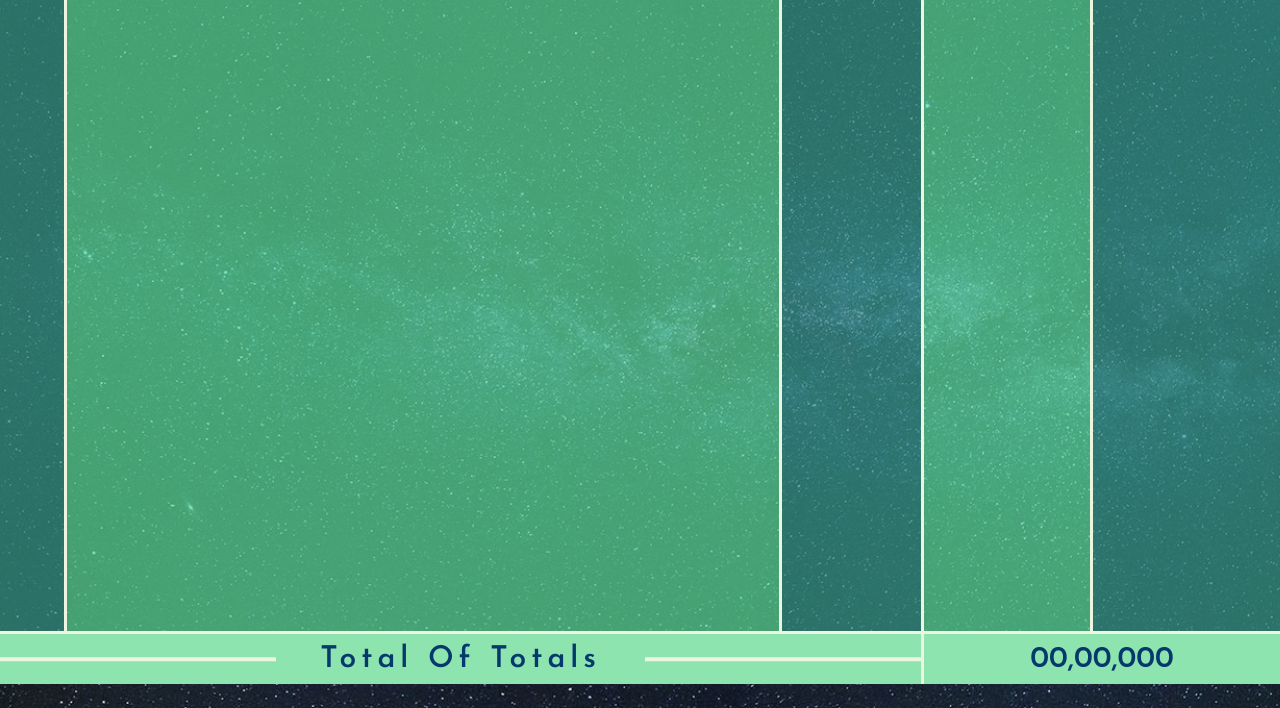
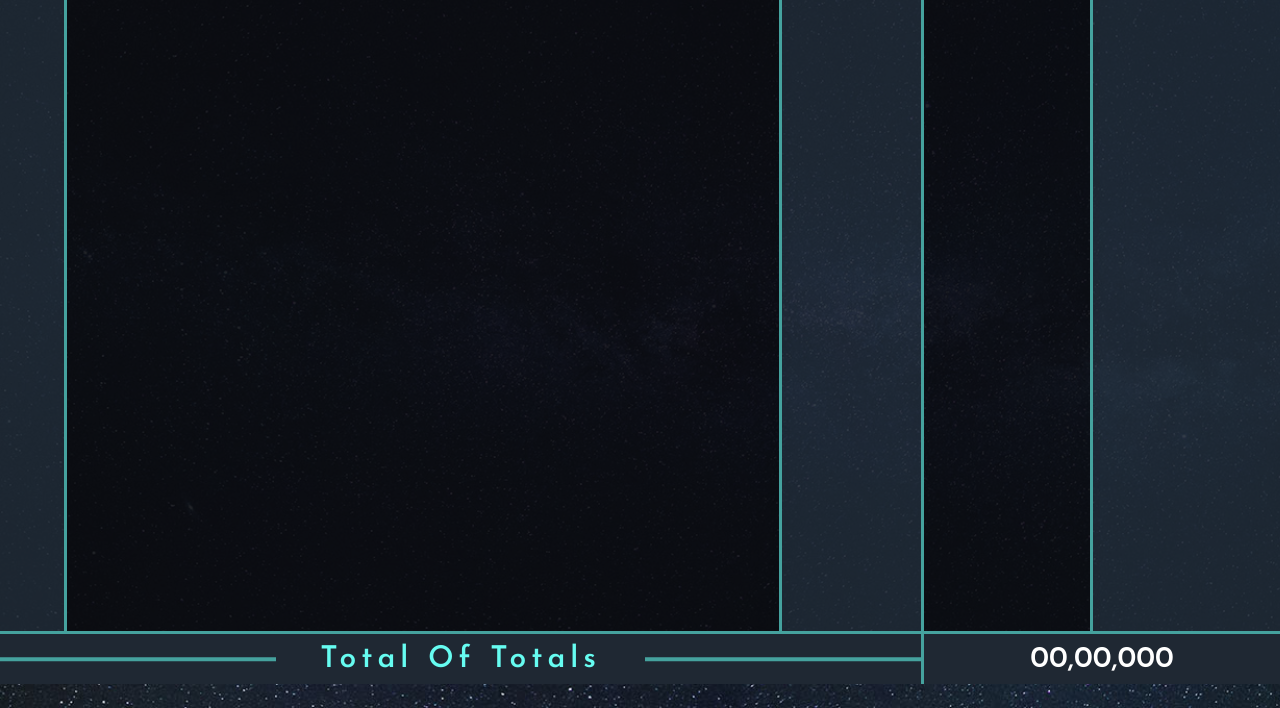
Before and after one commit to Devel0perShahin/Smart_Memo, a plain HTML site: page Index.html in a window 1280 px wide. Shown: the part 92-800 px from the top of the page. Drawn offline with Linux system fonts and the light colour scheme.

Commit message:
update background color

```diff
--- a/Css/Style.css
+++ b/Css/Style.css
@@ -16,12 +16,12 @@ body {
 }
 
 :root {
-    --Main_border: 0.35rem solid #EDF5E1;
-    --Dynamic_border: 0.15rem solid #EDF5E1;
-    --Nav_color: #8EE4AF;
-    --Cro_bg: rgba(55, 150, 131, 0.7);
-    --Des_bg: rgba(92, 219, 147, 0.7);
-    --Def_text_color: #05386B;
+    --Main_border: 0.35rem solid #45A29E;
+    --Dynamic_border: 0.15rem solid #45A29E;
+    --Nav_color: #1F2833;
+    --Cro_bg: rgba(31, 40, 51, 0.9);
+    --Des_bg: rgba(11, 12, 16, 0.9);
+    --Def_text_color: #66FCF1;
     --Dynamic_txt_color: #EDF5E1;
     /* ------------------------------------- */
     --Cro_width: 5%;
@@ -55,6 +55,7 @@ nav {
     border-bottom: var(--Main_border);
     height: var(--Nav_height);
     color: var(--Def_text_color);
+    user-select: none;
 }
 
 h6 {
@@ -82,7 +83,7 @@ nav .Cro {
 }
 
 nav .Active {
-    background-color: var(--Dynamic_txt_color);
+    background-color: var(--Des_bg);
     height: 100%;
 }
 
@@ -138,7 +139,7 @@ main {
 
 main .Cro_col {
     min-height: 83.78vh;
-    background: rgba(55, 150, 131, 0.7);
+    background: var(--Cro_bg);
     width: var(--Cro_width);
     border-right: var(--Main_border);
 }
@@ -153,6 +154,7 @@ main .Cro {
     font-size: 2.5rem;
     user-select: none;
     overflow: hidden;
+    /* color:var(--Des_bg) */
 }
 
 main .Cro::after {
@@ -164,7 +166,7 @@ main .Cro::after {
     -moz-border-radius: 0.5rem;
     -ms-border-radius: 0.5rem;
     -o-border-radius: 0.5rem;
-    background-color: var(--Def_text_color);
+    background-color: #45A29E;
     position: absolute;
     z-index: -1;
 }
@@ -181,7 +183,7 @@ main .Number{
 
 main .Description_col {
     min-height: 83.78vh;
-    background: rgba(92, 219, 147, 0.7);
+    background: var(--Des_bg);
     width: var(--Description_width);
     border-right: var(--Main_border);
 }
@@ -190,7 +192,7 @@ main .Description_col {
 
 main .Pieces_col {
     min-height: 83.78vh;
-    background: rgba(55, 150, 131, 0.7);
+    background: var(--Cro_bg);
     width: var(--Pieces_width);
     border-right: var(--Main_border);
 }
@@ -203,7 +205,7 @@ main .Pieces {
 
 main .Prices_col {
     min-height: 83.78vh;
-    background: rgba(92, 219, 147, 0.7);
+    background: var(--Des_bg);
     width: var(--Price_width);
     border-right: var(--Main_border);
 }
@@ -216,7 +218,7 @@ main .Price {
 
 main .Total_col {
     min-height: 83.78vh;
-    background: rgba(55, 150, 131, 0.7);
+    background: var(--Cro_bg);
     width: var(--Total_width);
 }
 
@@ -226,6 +228,7 @@ main .Total {
     border-bottom: var(--Dynamic_border);
     font-size: 2rem;
     font-weight: 500;
+    color:var(--Def_text_color);
 }
 
 footer {
@@ -254,7 +257,7 @@ footer .Title_div::before,
 footer .Title_div::after {
     content: "";
     height: 0.35rem;
-    background: var(--Dynamic_txt_color);
+    background: #45A29E;
     width: 30%;
     position: absolute;
 }
@@ -286,6 +289,7 @@ footer .Number_div {
     align-items: center;
     justify-content: center;
     padding: 0 0.5rem;
+    color:#ffffff;
 }
 
 input,
```
